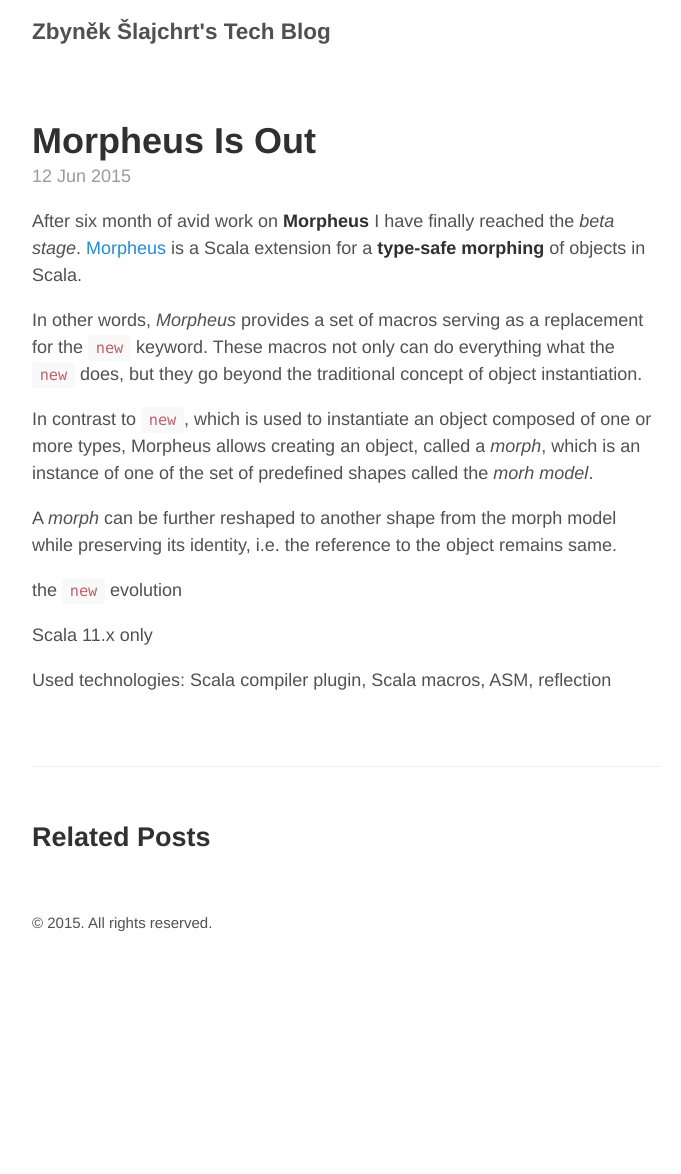
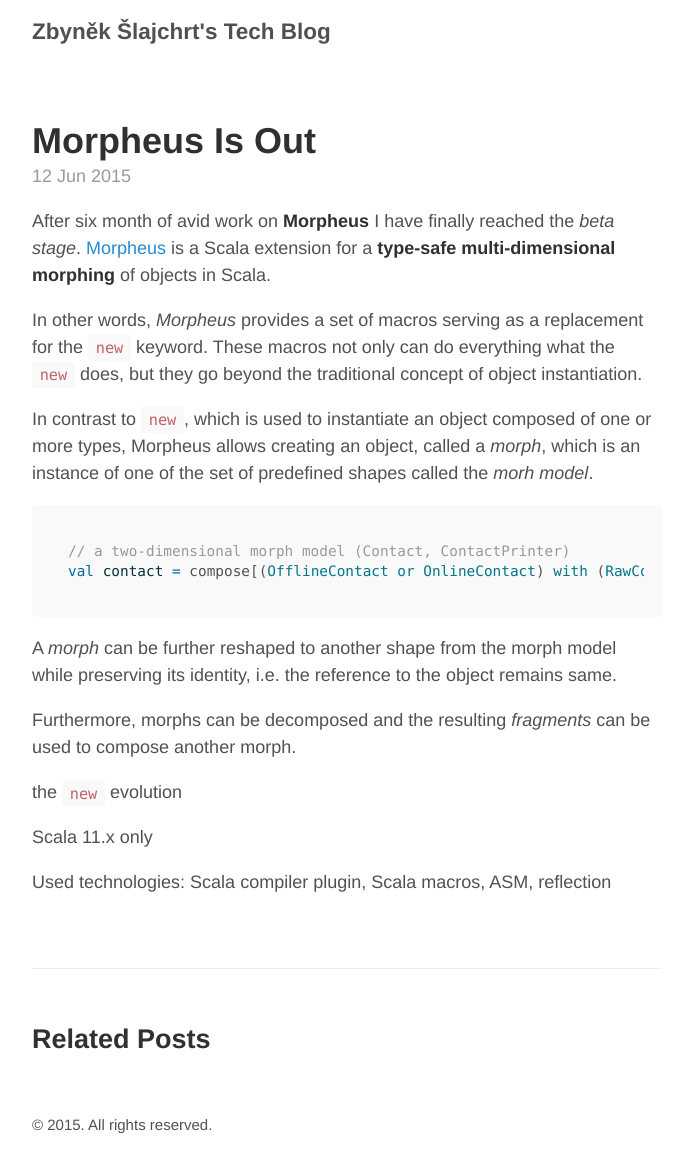
Before and after one commit to zslajchrt/zslajchrt.github.io, a Jekyll site: the page built from _posts/2015-06-12-morpheus-is-out.md, in a window 1280 px wide. Shown: the whole page, without its empty margins (293-974 px from the left). Built offline with Jekyll 4.4.1, drawn with Linux system fonts in a browser that asks for light colours; comment, search, counter and statistics services are not loaded; before the commit the page ends 972 px from its top, so only the background shows below that.

Commit message:
Update 2015-06-12-morpheus-is-out.md

````diff
--- a/_posts/2015-06-12-morpheus-is-out.md
+++ b/_posts/2015-06-12-morpheus-is-out.md
@@ -6,13 +6,20 @@
 ---
 
 After six month of avid work on **Morpheus** I have finally reached the *beta stage*.  [Morpheus](https://github.com/zslajchrt/morpheus) is a Scala extension for
-a **type-safe morphing** of objects in Scala.
+a **type-safe multi-dimensional morphing** of objects in Scala.
 
 In other words, *Morpheus* provides a set of macros serving as a replacement for the `new` keyword. These macros not only can do everything what the `new` does, but they go beyond the traditional concept of object instantiation.
 
 In contrast to `new`, which is used to instantiate an object composed of one or more types, Morpheus allows creating an object, called a *morph*, which is an instance of one of the set of predefined shapes called the *morh model*.
 
+```scala
+// a two-dimensional morph model (Contact, ContactPrinter)
+val contact = compose[(OfflineContact or OnlineContact) with (RawContactPrinter or PrettyContactPrinter)].~
+```
+
 A *morph* can be further reshaped to another shape from the morph model while preserving its identity, i.e. the reference to the object remains same.
+
+Furthermore, morphs can be decomposed and the resulting *fragments* can be used to compose another morph.
 
 the `new` evolution
 
````
